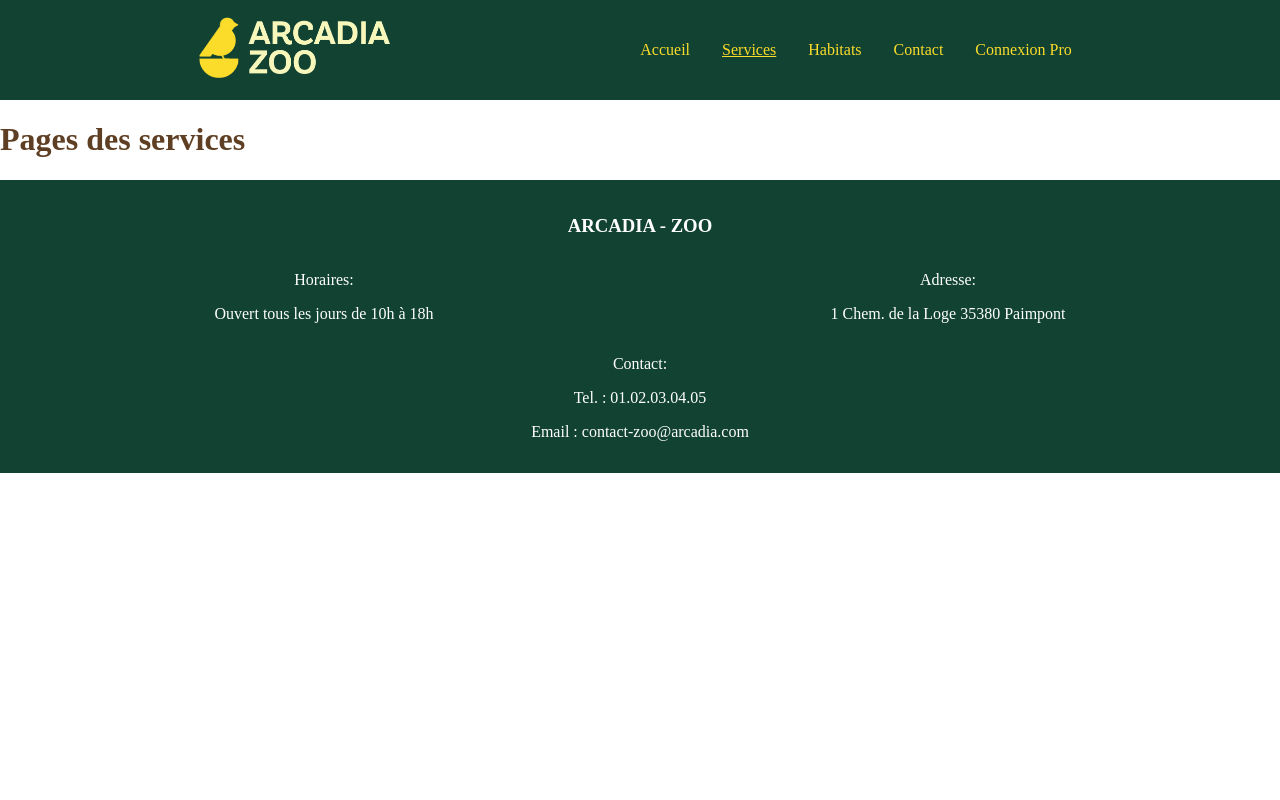
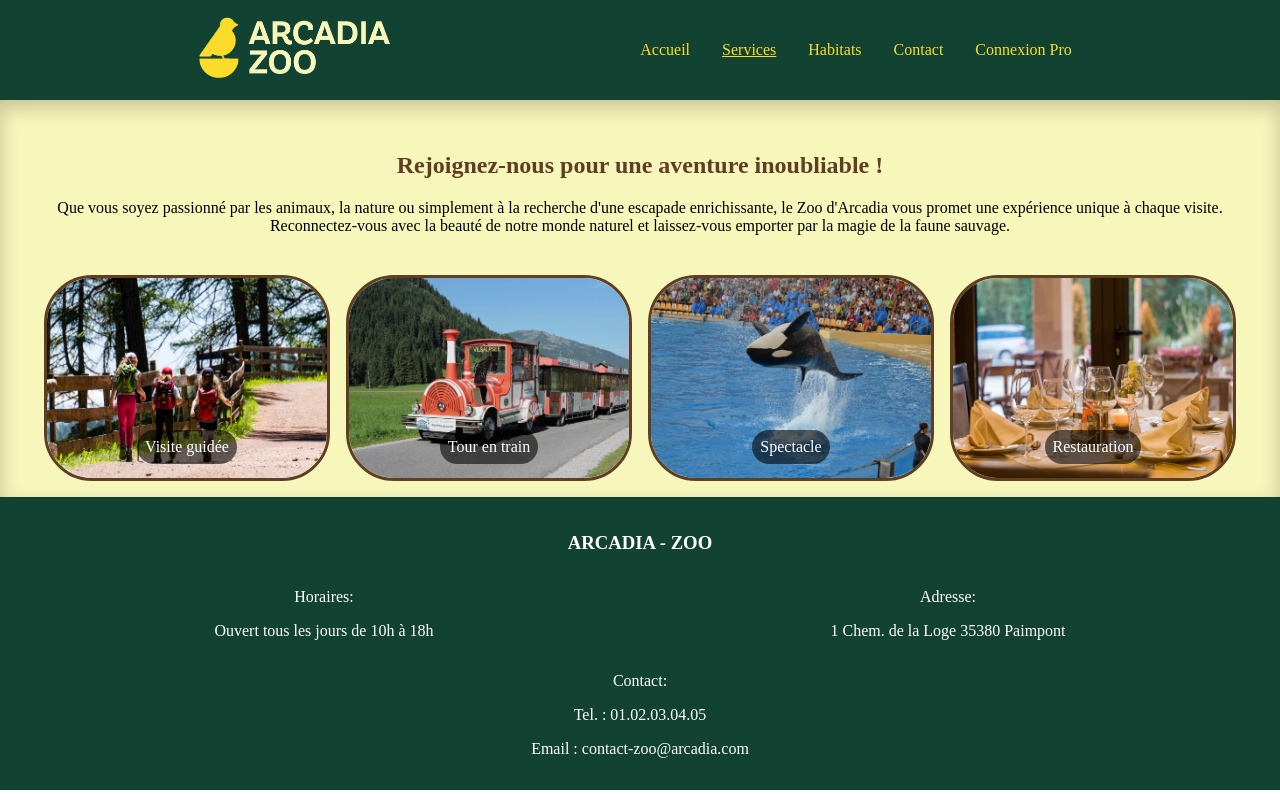
Before and after one commit to Incultis/Arcadia-zoo, a React (Create React App) app: page /services in a window 1280 px wide. Built offline with nearby package versions, Linux system fonts and the light colour scheme.

Commit message:
création du contenu de la page service

```diff
--- a/src/components/Card.js
+++ b/src/components/Card.js
@@ -10,30 +10,36 @@ import iguane from '../assets/animaux/iguane.jpg';
 import lemurien from '../assets/animaux/lemurien.jpg';
 import sealion from '../assets/animaux/sealion.jpg';
 
-
-export function CardServices() {
+// param {fonction} click sur une card
+export function CardServices({ click, description }) {
     const arrayServices = [{
         img: visite,
-        title: "Visite guidée"
+        title: "Visite guidée",
+        description: "Plongez au cœur de la nature sauvage avec notre visite guidée exclusive au Zoo d'Arcadia, où chaque pas révèle une nouvelle histoire sur la biodiversité fascinante de notre planète."
     },
     {
         img: train,
-        title: "Tour en train"
+        title: "Tour en train",
+        description: "Embarquez pour un voyage panoramique à travers les merveilles de la faune mondiale lors de notre tour en train au Zoo d'Arcadia"
     },
     {
         img: spectacle,
-        title: "Spectacle"
+        title: "Spectacle",
+        description: "Plongez dans un monde de magie aquatique avec notre spectacle captivant au Zoo d'Arcadia."
     },
     {
         img: restauration,
-        title: "Restauration"
+        title: "Restauration",
+        description: "Au Zoo d'Arcadia, votre aventure ne s'arrête pas aux merveilles de la faune. Détendez-vous et régalez-vous avec notre offre de restauration variée, offrant des options délicieuses pour tous les goûts."
     }
     ];
 
+
     const listServices = arrayServices.map(service => {
-        return <div key={service.title} className='card'>
+        return <div key={service.title} className='card' onClick={click} >
             <img src={service.img} alt="" className="card-img" />
             <span className='span-title-absolute'>{service.title}</span>
+            {description && <p style={{ display: "none" }} >{service.description}</p>}
         </div>
     })
 
--- a/src/components/Header.js
+++ b/src/components/Header.js
@@ -11,7 +11,7 @@ function Nav() {
     //Variable de la location courante
     const location = useLocation();
     // hook personnalisé pour retourner la largeur de l'écran
-    const { isMediumScreen } = useScreenWidth(); // test du widthScreen à supp
+    const { isMediumScreen } = useScreenWidth();
 
     //effect qui réinitialise le menu dès que la location change en format écran moyen
     useEffect(() => {
--- a/src/components/pages/Services.js
+++ b/src/components/pages/Services.js
@@ -1,5 +1,43 @@
+import { useEffect, useRef, useState } from "react";
+import { CardServices } from "../Card";
+import "./styles/Services.css" // problème style ouverture d'un ticket
 
 export default function Services() {
+    const testFocus = useRef(null);
+    const [visible, setVisible] = useState(false); //cache la div de description
+    const [data, setData] = useState({
+        title: "",
+        description: ""
 
-    return <h1>Pages des services</h1>
+    }); // contient les données à afficher dans la div
+
+    useEffect(() => { // quand les données changent le focus sur la div et fait
+        if (testFocus.current) {
+            testFocus.current.focus();
+        }
+
+    }, [data])
+    function handle(e) { // fonction event de type click, les données sont récupéré au click
+        setVisible(true);
+        setData({
+            title: e.currentTarget.innerText, //récupère le titre
+            description: e.currentTarget.lastChild.innerText //récupère la description
+        });
+
+    }
+    return <>
+        <section className='alt-background'>
+            <div className='container-title-text'>
+                <h2>Rejoignez-nous pour une aventure inoubliable !</h2>
+                <p>Que vous soyez passionné par les animaux, la nature ou simplement à la recherche d'une escapade enrichissante, le Zoo d'Arcadia vous promet une expérience unique à chaque visite. Reconnectez-vous avec la beauté de notre monde naturel et laissez-vous emporter par la magie de la faune sauvage.</p>
+            </div>
+            <div className='card-container'>
+                <CardServices click={handle} description={true} />
+            </div>
+            {visible && <div id={data.title} ref={testFocus} tabIndex={0}>
+                <h3>{data.title}</h3>
+                <p>{data.description}</p>
+            </div>}
+        </section>
+    </>
 }
--- /dev/null
+++ b/src/components/pages/styles/Services.css
@@ -0,0 +1,5 @@
+.card-img:hover {
+    box-shadow: 0rem 0.5rem 20px #c9c9c9;
+    position: relative;
+    bottom: 2px;
+}
```
